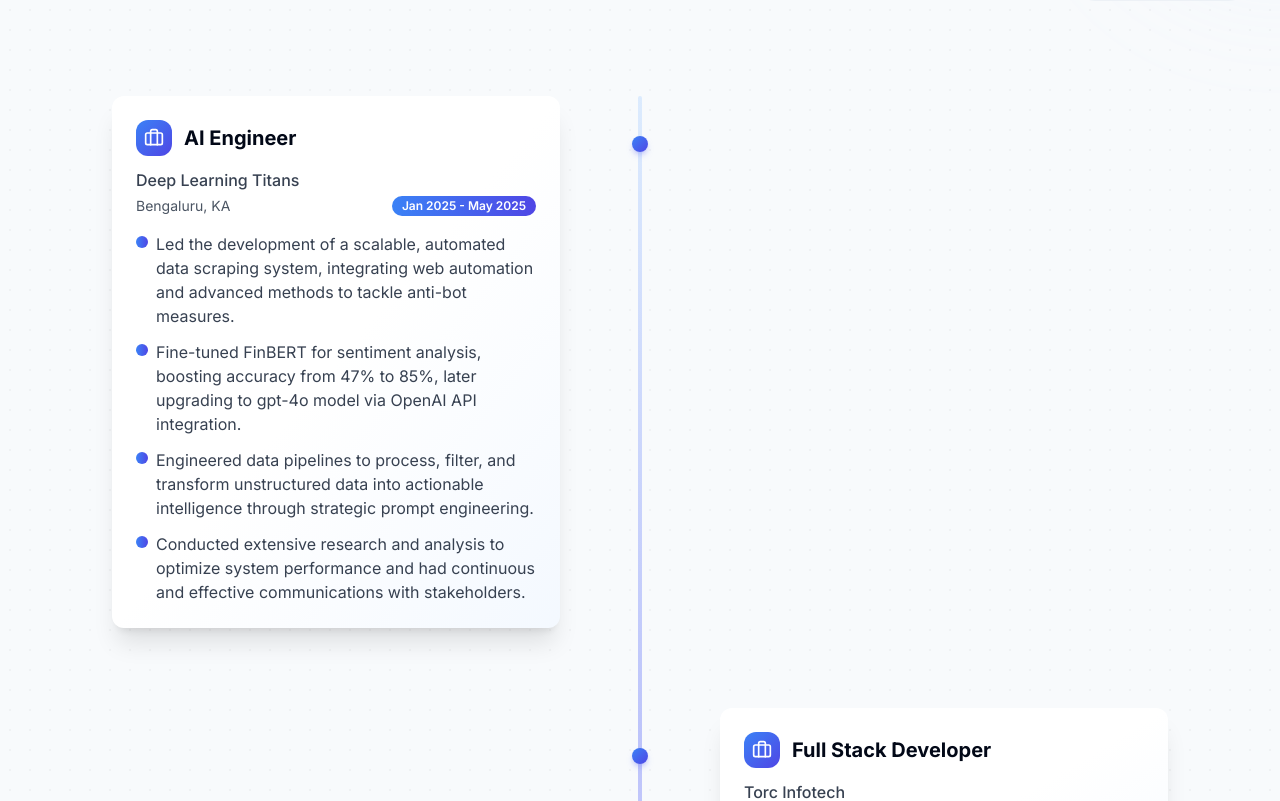
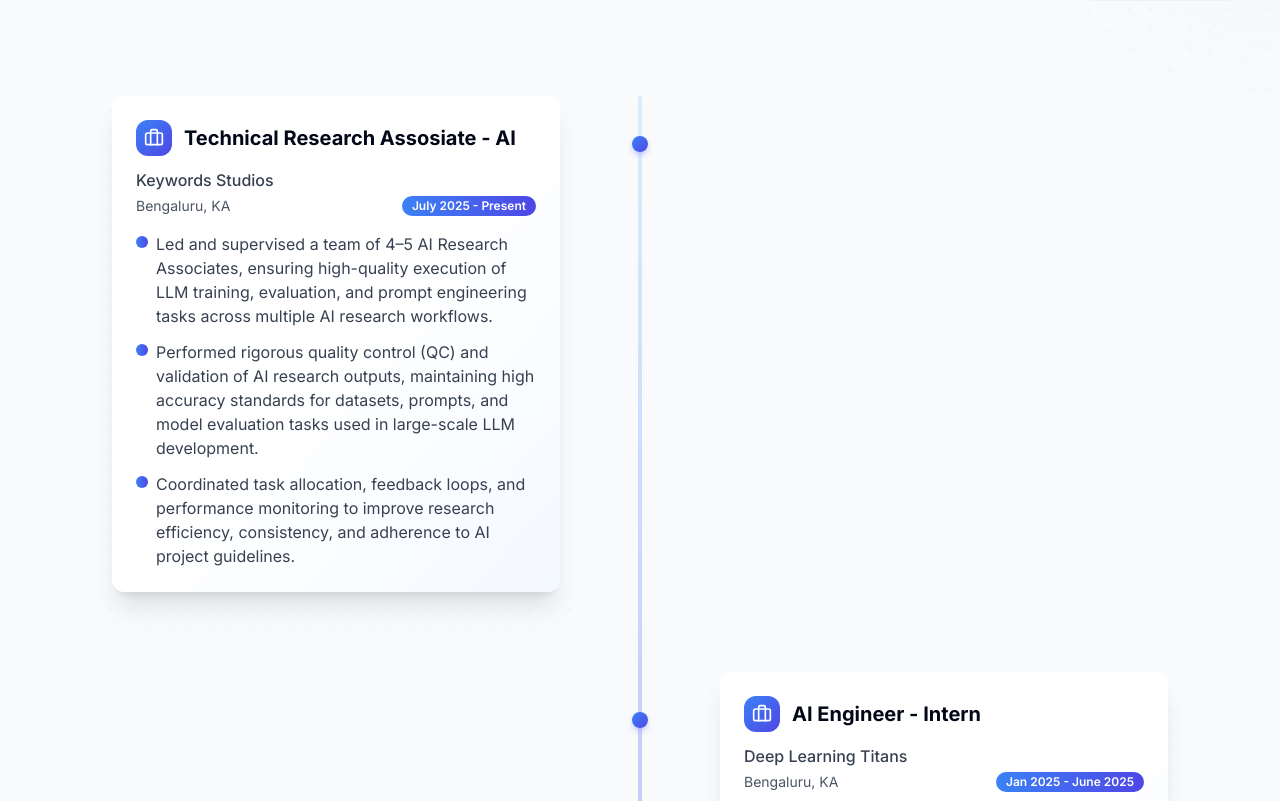
Before and after one commit to Rioichi03/My-Portfolio, a React (Vite) app: page / in a window 1280 px wide. Shown: the part 2640-3441 px from the top of the page. Built offline with nearby package versions, Linux system fonts and the light colour scheme.

Commit message:
Update job roles and periods in ExperienceSection

```diff
--- a/src/components/ExperienceSection.tsx
+++ b/src/components/ExperienceSection.tsx
@@ -21,10 +21,21 @@ export default function ExperienceSection() {
 
   const experiences: Experience[] = [
     {
-      role: "AI Engineer",
+      role: "Technical Research Assosiate - AI",
+      company: "Keywords Studios",
+      location: "Bengaluru, KA",
+      period: "July 2025 - Present",
+      description: [
+        "Led and supervised a team of 4–5 AI Research Associates, ensuring high-quality execution of LLM training, evaluation, and prompt engineering tasks across multiple AI research workflows.",
+        "Performed rigorous quality control (QC) and validation of AI research outputs, maintaining high accuracy standards for datasets, prompts, and model evaluation tasks used in large-scale LLM development.",
+        "Coordinated task allocation, feedback loops, and performance monitoring to improve research efficiency, consistency, and adherence to AI project guidelines."
+      ]
+    },
+    {
+      role: "AI Engineer - Intern",
       company: "Deep Learning Titans",
       location: "Bengaluru, KA",
-      period: "Jan 2025 - May 2025",
+      period: "Jan 2025 - June 2025",
       description: [
         "Led the development of a scalable, automated data scraping system, integrating web automation and advanced methods to tackle anti-bot measures.",
         "Fine-tuned FinBERT for sentiment analysis, boosting accuracy from 47% to 85%, later upgrading to gpt-4o model via OpenAI API integration.",
@@ -33,7 +44,7 @@ export default function ExperienceSection() {
       ]
     },
     {
-      role: "Full Stack Developer",
+      role: "Full Stack Developer - Intern",
       company: "Torc Infotech",
       location: "Kochi, KL",
       period: "May 2023 - June 2023",
@@ -43,7 +54,7 @@ export default function ExperienceSection() {
       ]
     },
     {
-      role: "Python Developer",
+      role: "Python Developer - Intern",
       company: "Camino Infotech",
       location: "Kochi, KL",
       period: "May 2022 - June 2022",
```
